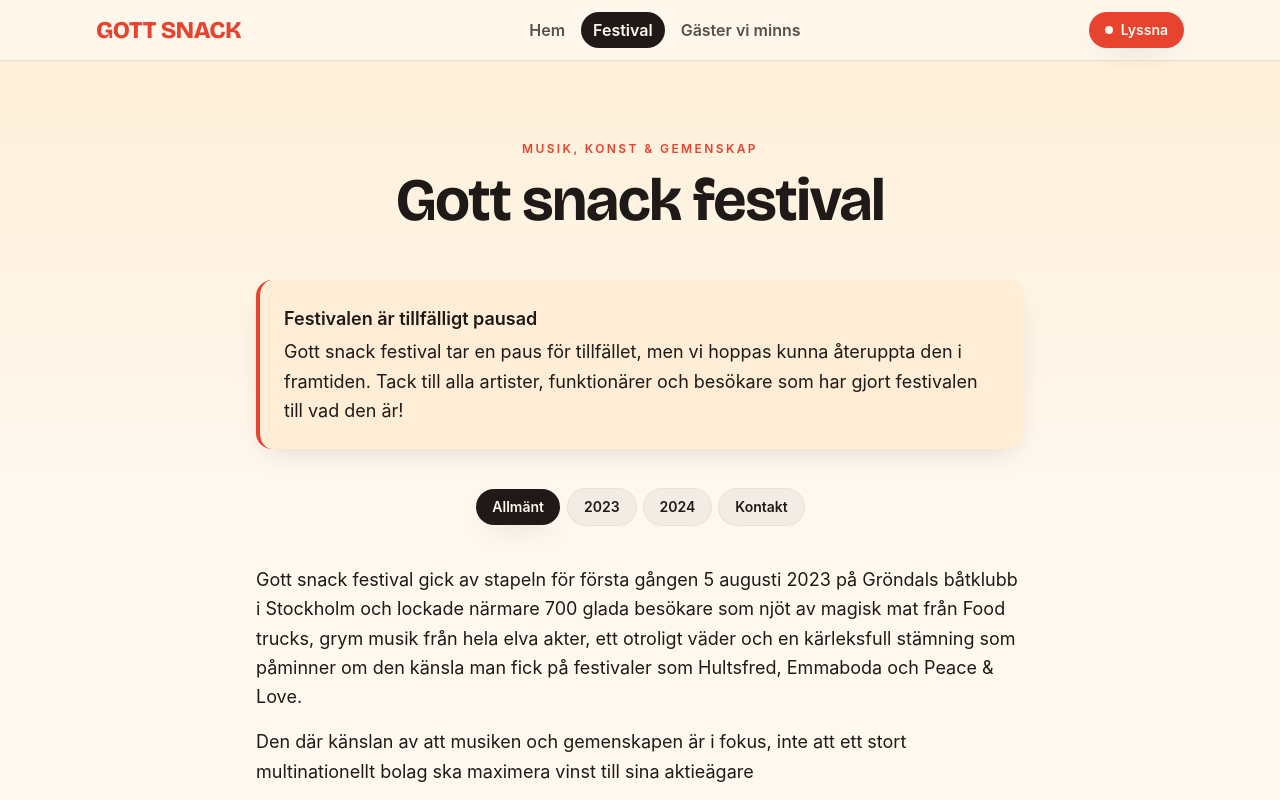
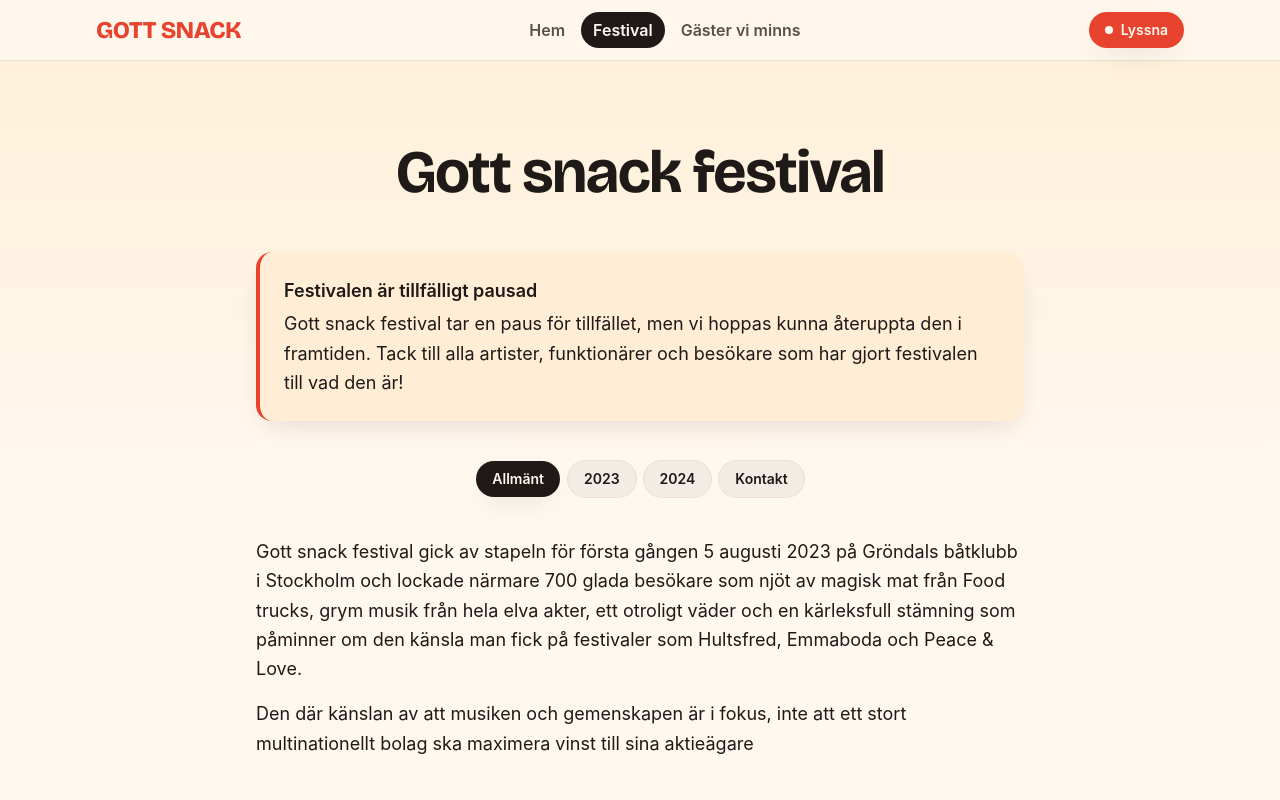
Before and after one commit to albin-hedin/gott-snack-frontend, a Next.js app: page /festival in a window 1280 px wide. Shown: the top 800 px of the page. Built offline with nearby package versions, Linux system fonts and the light colour scheme.

Commit message:
fix: remove eyebrow text from festival section

```diff
--- a/pages/festival.tsx
+++ b/pages/festival.tsx
@@ -31,7 +31,7 @@ const Festival = () => {
         <meta property="og:title" key="og:title" content="Festival | Gott snack" />
       </Head>
       <div id="top"></div>
-      <Section eyebrow="Musik, konst & gemenskap" title="Gott snack festival" titleAs="h1">
+      <Section title="Gott snack festival" titleAs="h1">
         <div
           role="status"
           className="mx-auto mb-10 max-w-3xl rounded-2xl border-l-4 border-primary bg-paper-2 p-5 text-base leading-relaxed shadow-card md:p-6 md:text-lg"
```
